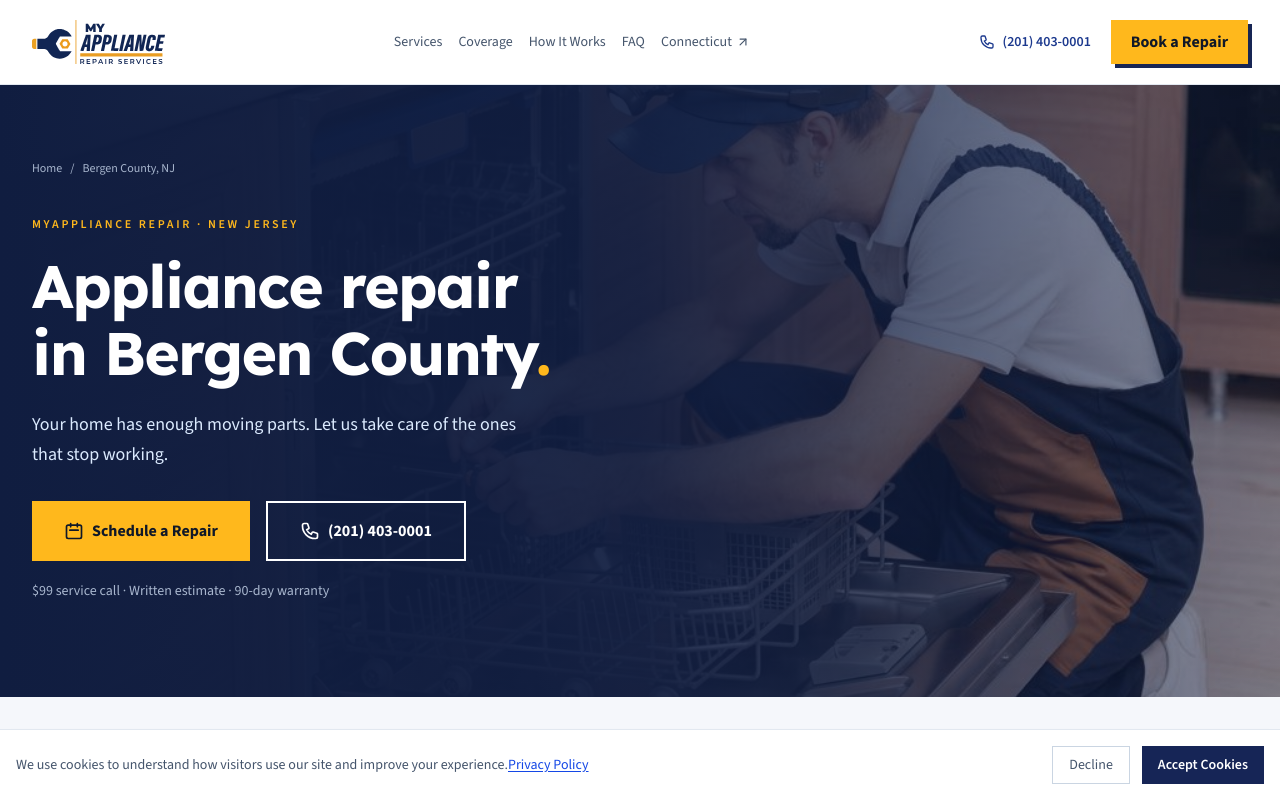
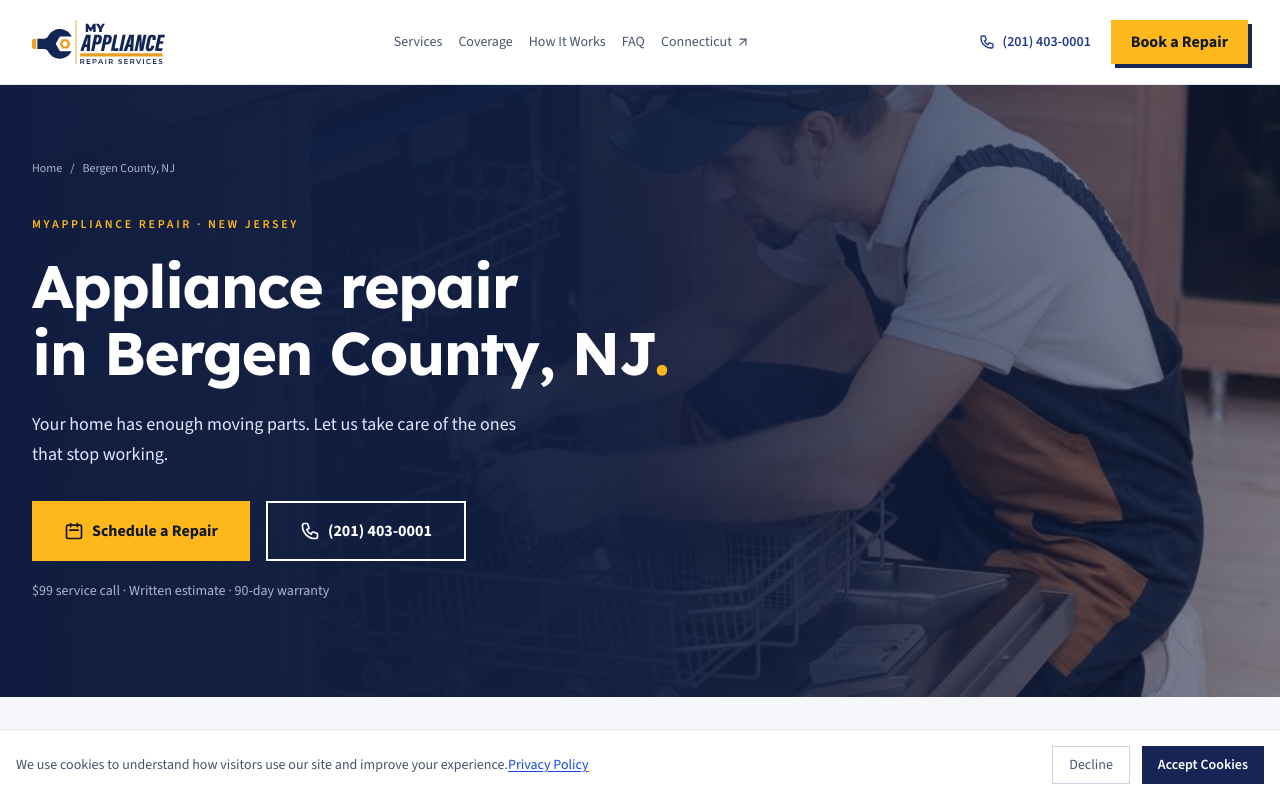
Before and after one commit to elmir-mammadli/my-appliance-repair, a Next.js app: page /new-jersey/bergen-county in a window 1280 px wide. Shown: the top 798 px of the page. Built offline with nearby package versions, Linux system fonts and the light colour scheme.

Commit message:
Update BergenPage component header for improved layout and clarity

```diff
--- a/src/components/BergenPage.tsx
+++ b/src/components/BergenPage.tsx
@@ -186,10 +186,10 @@ export default function BergenPage({ town }: { town?: BergenTown }) {
               <p className="mb-5 text-xs font-semibold uppercase tracking-[0.22em] text-[#ffb81c]">
                 MyAppliance Repair · New Jersey
               </p>
-              <h1 className="max-w-xl text-4xl font-bold leading-[1.12] tracking-tight sm:text-5xl lg:text-6xl">
+              <h1 className="max-w-2xl text-4xl font-bold leading-[1.12] tracking-tight sm:text-5xl lg:text-6xl">
                 Appliance repair
                 <br />
-                in {area}
+                in {area}<span className="hidden sm:inline">,&nbsp;NJ</span>
                 <span className="text-[#ffb81c]">.</span>
               </h1>
               <p className="mt-6 max-w-lg text-lg leading-relaxed text-blue-100">
```
